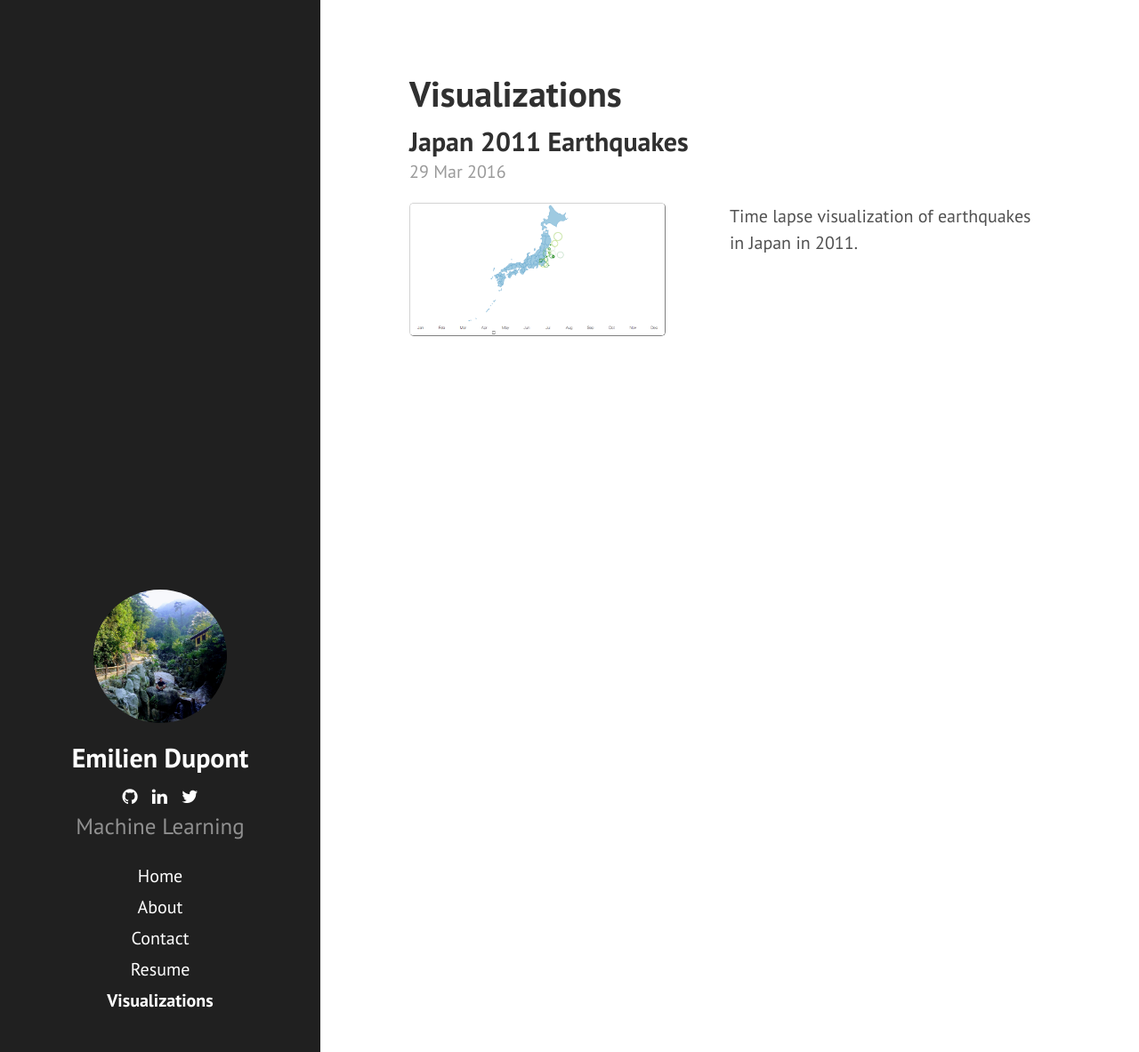
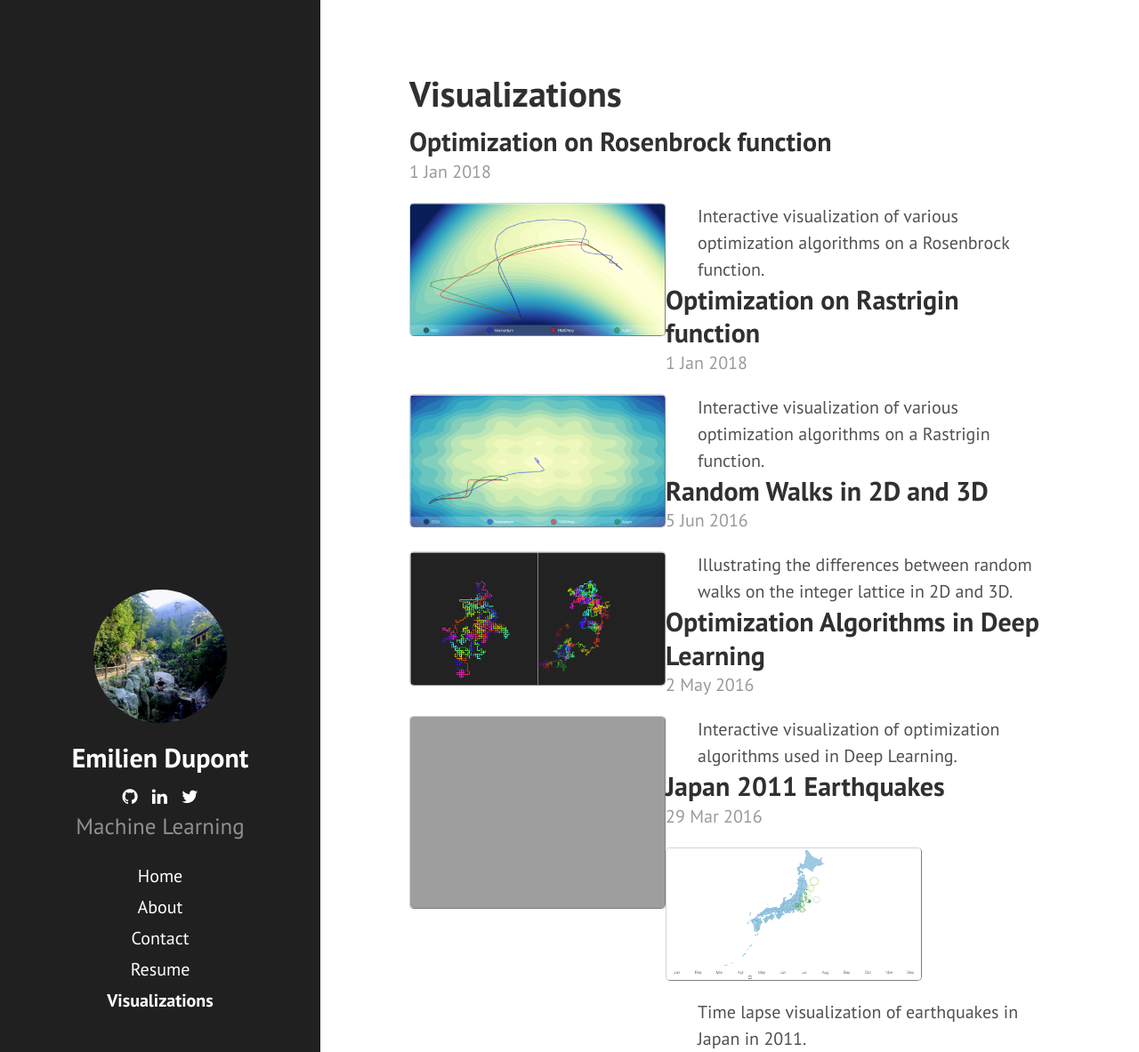
Before and after one commit to EmilienDupont/emiliendupont.github.io, a Jekyll site: the page built from visualizations.md, in a window 1280 px wide and 1183 px high. Shown: the whole window at 89% size. Built offline with Jekyll 4.4.1, drawn with Linux system fonts in a browser that asks for light colours; nearby versions of some CDN libraries.

Commit message:
:boom: add all the visualizations

```diff
--- a/visualizations.md
+++ b/visualizations.md
@@ -2,6 +2,86 @@
 layout: page
 title: Visualizations
 ---
+
+<!-- Rosenbrock viz -->
+<div class="post">
+  <h2 class="post-title">
+    <a href="https://emiliendupont.github.io/optimization-rosenbrock/">
+      Optimization on Rosenbrock function
+    </a>
+  </h2>
+
+  <span class="post-date">1 Jan 2018</span>
+
+  <div style="float:left; width:40%;">
+    <img src="{{ site.url }}/imgs/viz-previews/optimization_rosenbrock.png" style="align:left; border: 1px solid #d3d3d3; border-style: outset;">
+  </div>
+
+  <div style="float:right; width:55%;">
+    Interactive visualization of various optimization algorithms on a Rosenbrock function.
+  </div>
+</div>
+
+
+<!-- Rastrigin viz -->
+<div class="post">
+  <h2 class="post-title">
+    <a href="https://emiliendupont.github.io/optimization-rastrigin/">
+      Optimization on Rastrigin function
+    </a>
+  </h2>
+
+  <span class="post-date">1 Jan 2018</span>
+
+  <div style="float:left; width:40%;">
+    <img src="{{ site.url }}/imgs/viz-previews/optimization_rastrigin.png" style="align:left; border: 1px solid #d3d3d3; border-style: outset;">
+  </div>
+
+  <div style="float:right; width:55%;">
+    Interactive visualization of various optimization algorithms on a Rastrigin function.
+  </div>
+</div>
+
+
+<!-- Random Walk -->
+<div class="post">
+  <h2 class="post-title">
+    <a href="https://emiliendupont.github.io/random-walk-viz/">
+      Random Walks in 2D and 3D
+    </a>
+  </h2>
+
+  <span class="post-date">5 Jun 2016</span>
+
+  <div style="float:left; width:40%;">
+    <img src="{{ site.url }}/imgs/viz-previews/random_walk_viz.png" style="align:left; border: 1px solid #d3d3d3; border-style: outset;">
+  </div>
+
+  <div style="float:right; width:55%;">
+    Illustrating the differences between random walks on the integer lattice in 2D and 3D.
+  </div>
+</div>
+
+
+<!-- Optim viz -->
+<div class="post">
+  <h2 class="post-title">
+    <a href="https://emiliendupont.github.io/optimization-visualization/">
+      Optimization Algorithms in Deep Learning
+    </a>
+  </h2>
+
+  <span class="post-date">2 May 2016</span>
+
+  <div style="float:left; width:40%;">
+    <img src="{{ site.url }}/imgs/viz-previews/optimization_visualization.png" style="align:left; border: 1px solid #d3d3d3; border-style: outset;">
+  </div>
+
+  <div style="float:right; width:55%;">
+    Interactive visualization of optimization algorithms used in Deep Learning.
+  </div>
+</div>
+
 
 <!-- Japan Earthquakes -->
 <div class="post">
@@ -17,7 +97,7 @@ title: Visualizations
     <img src="{{ site.url }}/imgs/viz-previews/japan_earthquakes.png" style="align:left; border: 1px solid #d3d3d3; border-style: outset;">
   </div>
 
-  <div style="float:right; width:50%;">
+  <div style="float:right; width:55%;">
     Time lapse visualization of earthquakes in Japan in 2011.
   </div>
 </div>
```
